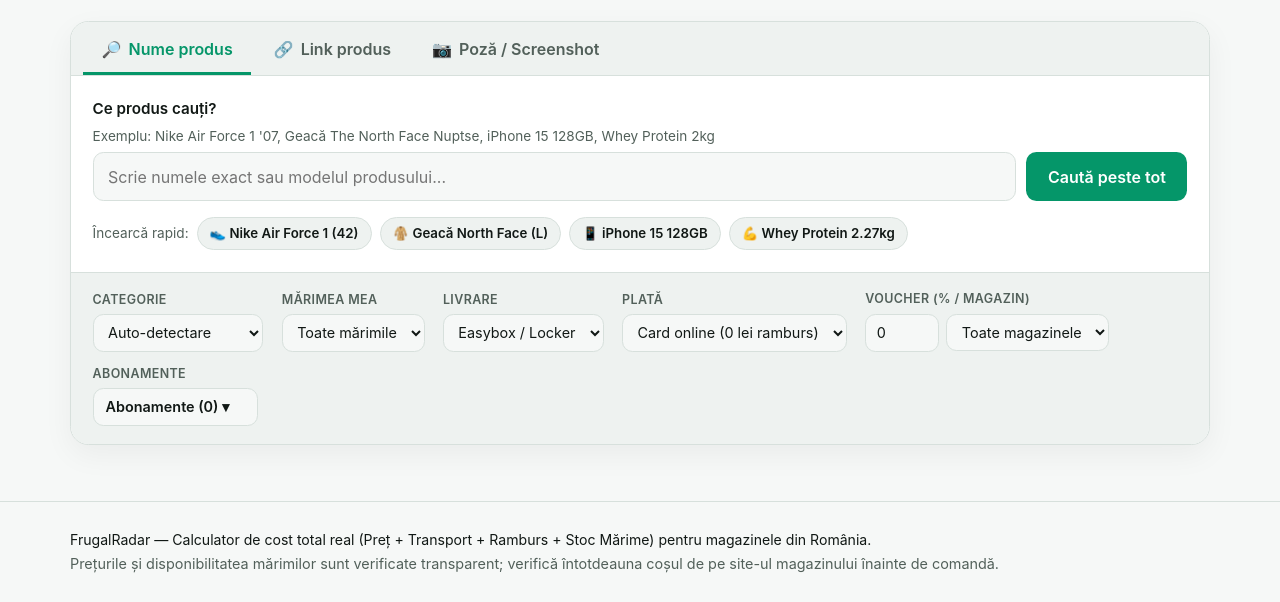
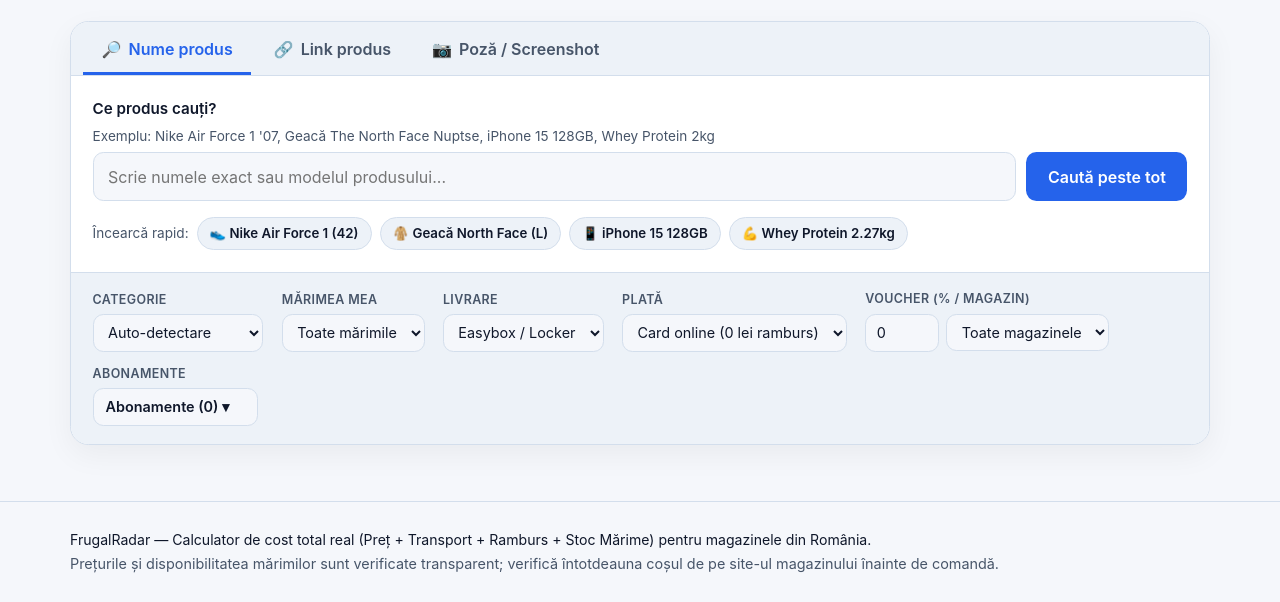
Before and after one commit to Snakey1312/frugal-radar, a website: page public/index.html in a window 1280 px wide. Shown: the part 277-879 px from the top of the page. Drawn offline with Linux system fonts and the light colour scheme; no server answers.

Commit message:
style(ui): switch theme palette to blue

```diff
--- a/public/styles.css
+++ b/public/styles.css
@@ -1,23 +1,23 @@
 :root {
-  --bg-light: #f6f8f7;
-  --bg-dark: #0e1311;
+  --bg-light: #f5f7fb;
+  --bg-dark: #0b111d;
   --surface-light: #ffffff;
-  --surface-dark: #161d1a;
-  --surface-alt-light: #eef2f0;
-  --surface-alt-dark: #1e2824;
-  --text-light: #111815;
-  --text-dark: #edf2ef;
-  --muted-light: #52605a;
-  --muted-dark: #9fb0a8;
-  --border-light: #d7e0dc;
-  --border-dark: #2a3731;
+  --surface-dark: #121a2b;
+  --surface-alt-light: #edf2f8;
+  --surface-alt-dark: #1a2438;
+  --text-light: #0f172a;
+  --text-dark: #ecf2fa;
+  --muted-light: #475569;
+  --muted-dark: #94a7c2;
+  --border-light: #d3deec;
+  --border-dark: #26344d;
 
-  --accent-light: #059669;
-  --accent-dark: #34d399;
+  --accent-light: #2563eb;
+  --accent-dark: #60a5fa;
   --accent-text-light: #ffffff;
-  --accent-text-dark: #042419;
-  --accent-soft-light: #d1fae5;
-  --accent-soft-dark: #064e3b;
+  --accent-text-dark: #071b38;
+  --accent-soft-light: #dbeafe;
+  --accent-soft-dark: #172554;
 
   --warn-light: #b45309;
   --warn-dark: #fbbf24;
@@ -43,8 +43,8 @@
   --warn-soft: var(--warn-soft-light);
   --danger: var(--danger-light);
   --danger-soft: var(--danger-soft-light);
-  --scrollbar-track: #e6ece9;
-  --scrollbar-thumb: #7b8c84;
+  --scrollbar-track: #e6edf6;
+  --scrollbar-thumb: #7b8da6;
 
   @media (prefers-color-scheme: dark) {
     --bg: var(--bg-dark);
@@ -60,8 +60,8 @@
     --warn-soft: var(--warn-soft-dark);
     --danger: var(--danger-dark);
     --danger-soft: var(--danger-soft-dark);
-    --scrollbar-track: #18201d;
-    --scrollbar-thumb: #60726a;
+    --scrollbar-track: #141d2e;
+    --scrollbar-thumb: #5a6f8f;
   }
 
   @supports (color: light-dark(white, black)) {
@@ -78,8 +78,8 @@
     --warn-soft: light-dark(var(--warn-soft-light), var(--warn-soft-dark));
     --danger: light-dark(var(--danger-light), var(--danger-dark));
     --danger-soft: light-dark(var(--danger-soft-light), var(--danger-soft-dark));
-    --scrollbar-track: light-dark(#e6ece9, #18201d);
-    --scrollbar-thumb: light-dark(#7b8c84, #60726a);
+    --scrollbar-track: light-dark(#e6edf6, #141d2e);
+    --scrollbar-thumb: light-dark(#7b8da6, #5a6f8f);
   }
 
   color-scheme: light dark;
```
